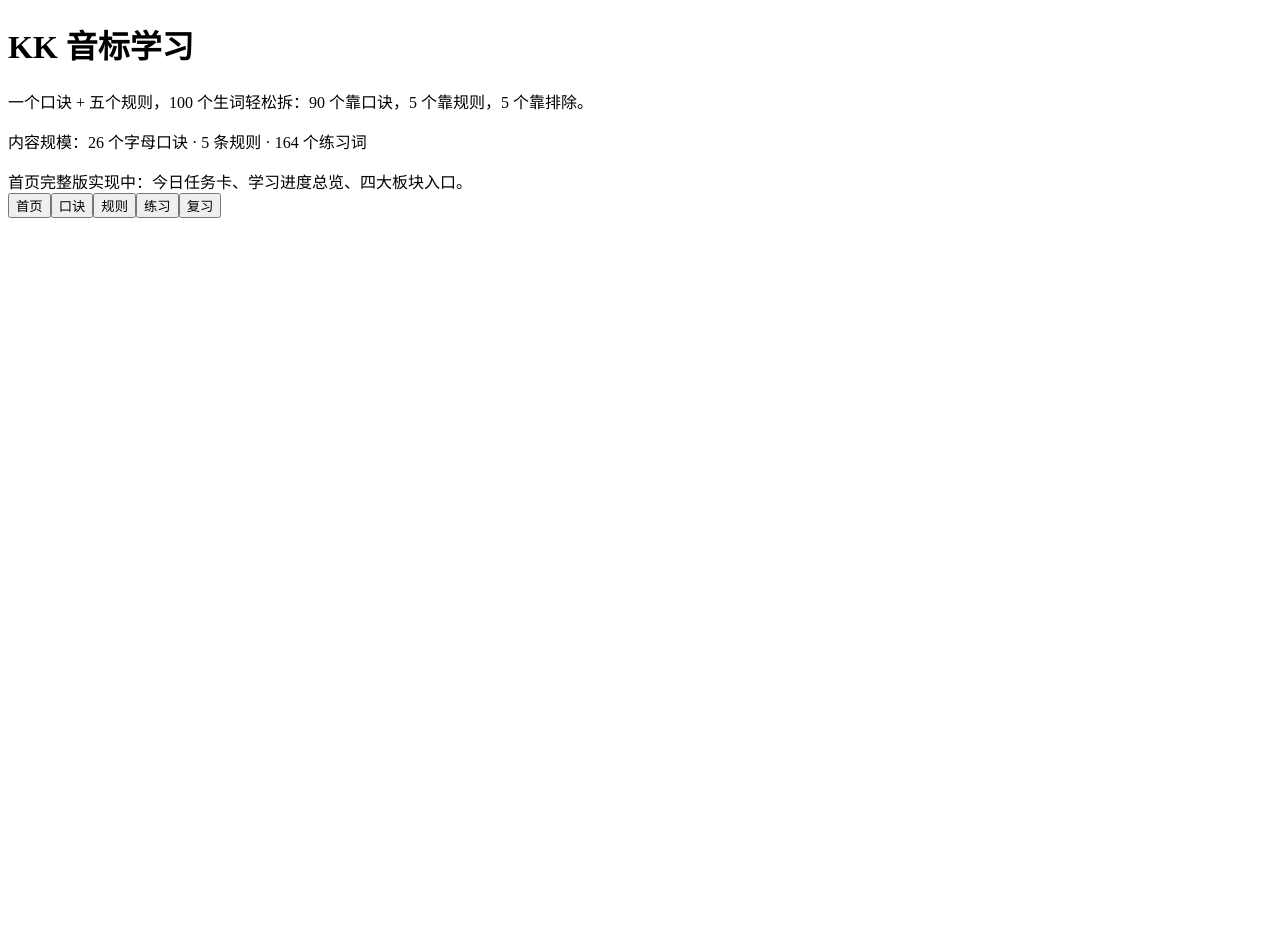
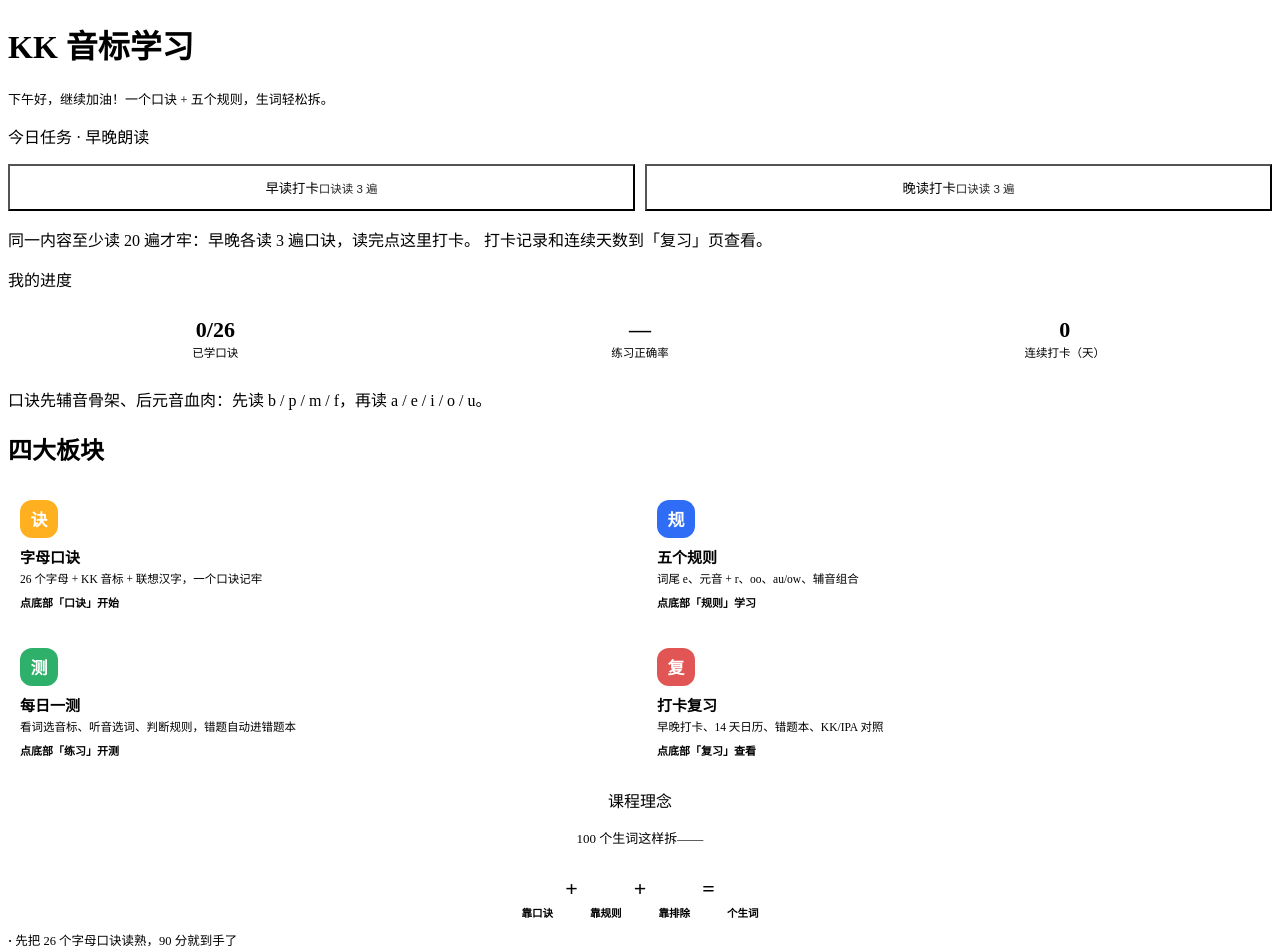
Before and after one commit to linsong0302/english_learn, a React (Vite) app in the folder app/: page / in a window 1280 px wide. Shown: the top 952 px of the page. Before the commit the page ends 800 px from the top, so only its background shows below. Built offline with nearby package versions, Linux system fonts and the light colour scheme; the HTML template or start-up script is replaced by a standard one.

Commit message:
[lane2] 首页 Home：早晚打卡卡、进度总览、四大板块入口、课程理念卡

```diff
--- a/app/src/pages/Home.tsx
+++ b/app/src/pages/Home.tsx
@@ -1,19 +1,167 @@
+import { useState } from 'react'
 import letters from '../data/letters.json'
 import rules from '../data/rules.json'
 import words from '../data/words.json'
+import { loadProgress, streakDays, todayCheckin, toggleCheckin } from '../store'
+import './home.css'
 
-// lane2 负责实现完整首页：今日任务卡、进度总览、板块入口、课程理念。
+// lane2 首页：今日任务卡、学习进度总览、四大板块入口、课程理念卡。
+
+function greeting(): string {
+  const h = new Date().getHours()
+  if (h < 6) return '夜深啦，早点休息'
+  if (h < 11) return '早上好，来读口诀吧'
+  if (h < 14) return '中午好，读两句热热身'
+  if (h < 19) return '下午好，继续加油'
+  return '晚上好，睡前读一读'
+}
+
+/** 练习正确率：所有轮次累计得分 / 累计题数 */
+function quizAccuracy(): string {
+  const rounds = loadProgress().quizRounds
+  const total = rounds.reduce((s, r) => s + r.total, 0)
+  const score = rounds.reduce((s, r) => s + r.score, 0)
+  if (total === 0) return '—'
+  return `${Math.round((score / total) * 100)}%`
+}
+
+const ENTRIES = [
+  {
+    name: '字母口诀', tab: '口诀', color: '#ffb020', char: '诀',
+    desc: '26 个字母 + KK 音标 + 联想汉字，一个口诀记牢',
+    where: '点底部「口诀」开始',
+  },
+  {
+    name: '五个规则', tab: '规则', color: '#2f6df6', char: '规',
+    desc: '词尾 e、元音 + r、oo、au/ow、辅音组合',
+    where: '点底部「规则」学习',
+  },
+  {
+    name: '每日一测', tab: '练习', color: '#2eaf6a', char: '测',
+    desc: '看词选音标、听音选词、判断规则，错题自动进错题本',
+    where: '点底部「练习」开测',
+  },
+  {
+    name: '打卡复习', tab: '复习', color: '#e25555', char: '复',
+    desc: '早晚打卡、14 天日历、错题本、KK/IPA 对照',
+    where: '点底部「复习」查看',
+  },
+]
+
 export default function Home() {
+  const [checkin, setCheckin] = useState(() => todayCheckin())
+  const seen = loadProgress().seenLetters.length
+  const streak = streakDays()
+
+  const onToggle = (slot: 'am' | 'pm') => {
+    setCheckin((c) => ({ ...c, [slot]: toggleCheckin(slot) }))
+  }
+
   return (
     <div className="page">
       <h1>KK 音标学习</h1>
-      <div className="card">
-        <p>一个口诀 + 五个规则，100 个生词轻松拆：90 个靠口诀，5 个靠规则，5 个靠排除。</p>
-        <p className="placeholder">
-          内容规模：{letters.length} 个字母口诀 · {rules.length} 条规则 · {words.length} 个练习词
+      <p className="home-greet">{greeting()}！一个口诀 + 五个规则，生词轻松拆。</p>
+
+      {/* 今日任务卡：早晚朗读打卡 */}
+      <section className="card">
+        <p className="card-title">今日任务 · 早晚朗读</p>
+        <div className="home-checkin">
+          <button
+            className={`btn ${checkin.am ? 'done' : 'todo'}`}
+            onClick={() => onToggle('am')}
+          >
+            {checkin.am ? '早读打卡 ✓' : '早读打卡'}
+            <small>{checkin.am ? '读得真棒！' : '口诀读 3 遍'}</small>
+          </button>
+          <button
+            className={`btn ${checkin.pm ? 'done' : 'todo'}`}
+            onClick={() => onToggle('pm')}
+          >
+            {checkin.pm ? '晚读打卡 ✓' : '晚读打卡'}
+            <small>{checkin.pm ? '又是充实一天！' : '口诀读 3 遍'}</small>
+          </button>
+        </div>
+        <p className="card-hint">
+          同一内容至少读 20 遍才牢：早晚各读 3 遍口诀，读完点这里打卡。
+          打卡记录和连续天数到「复习」页查看。
         </p>
-      </div>
-      <div className="card placeholder">首页完整版实现中：今日任务卡、学习进度总览、四大板块入口。</div>
+      </section>
+
+      {/* 学习进度总览 */}
+      <section className="card">
+        <p className="card-title">我的进度</p>
+        <div className="home-stats">
+          <div className="home-stat">
+            <b>{seen}/26</b>
+            <span>已学口诀</span>
+          </div>
+          <div className="home-stat">
+            <b>{quizAccuracy()}</b>
+            <span>练习正确率</span>
+          </div>
+          <div className="home-stat">
+            <b>{streak}</b>
+            <span>连续打卡（天）</span>
+          </div>
+        </div>
+        {seen < 26 && (
+          <p className="card-hint">
+            口诀先辅音骨架、后元音血肉：先读 b / p / m / f，再读 a / e / i / o / u。
+          </p>
+        )}
+      </section>
+
+      {/* 四大板块入口 */}
+      <section>
+        <h2>四大板块</h2>
+        <div className="home-grid">
+          {ENTRIES.map((e) => (
+            <div className="home-entry" key={e.name}>
+              <div className="home-entry-ic" style={{ background: e.color }}>
+                {e.char}
+              </div>
+              <b>{e.name}</b>
+              <p>{e.desc}</p>
+              <span className="where">{e.where}</span>
+            </div>
+          ))}
+        </div>
+      </section>
+
+      {/* 课程理念卡 */}
+      <section className="card home-idea">
+        <p className="card-title">课程理念</p>
+        <p className="muted" style={{ margin: 0, fontSize: 13 }}>
+          100 个生词这样拆——
+        </p>
+        <div className="home-formula">
+          <div>
+            <span className="num" style={{ background: 'var(--brand)' }}>90</span>
+            <span className="cap">靠口诀</span>
+          </div>
+          <span className="home-eq">+</span>
+          <div>
+            <span className="num" style={{ background: 'var(--accent)' }}>5</span>
+            <span className="cap">靠规则</span>
+          </div>
+          <span className="home-eq">+</span>
+          <div>
+            <span className="num" style={{ background: 'var(--ok)' }}>5</span>
+            <span className="cap">靠排除</span>
+          </div>
+          <span className="home-eq">=</span>
+          <div>
+            <span className="num" style={{ background: 'var(--ink)' }}>100</span>
+            <span className="cap">个生词</span>
+          </div>
+        </div>
+        <ul className="home-idea-tips">
+          <li>先把 26 个字母口诀读熟，90 分就到手了</li>
+          <li>再用 5 个规则拿下难词，最后用排除法收尾</li>
+          <li>先简单后困难：先辅音骨架，后元音血肉</li>
+          <li>内容规模：{letters.length} 个字母口诀 · {rules.length} 条规则 · {words.length} 个练习词</li>
+        </ul>
+      </section>
     </div>
   )
 }
--- a/app/src/pages/Review.tsx
+++ b/app/src/pages/Review.tsx
@@ -98,6 +98,9 @@ export default function Review() {
       {/* 错题本 */}
       <WrongBook wrong={wrong} onMaster={master} />
 
+      {/* 学习建议卡（周老师课堂方法） */}
+      <TipsCard />
+
       <IpaMap />
     </div>
   )
@@ -180,6 +183,30 @@ function WrongBook(props: { wrong: Record<string, WrongWord>; onMaster: (word: s
   )
 }
 
+/** 学习建议卡：周老师课堂上的复习方法，附来源声明 */
+function TipsCard() {
+  const tips = [
+    { icon: '🔁', text: '同一内容至少读 20 遍：多读几遍，嘴巴自然记住发音位置。' },
+    { icon: '🌅', text: '早晚各读 3 遍口诀：a → z 顺一遍，早一次晚一次，记得最牢。' },
+    { icon: '🦴', text: '先搞定辅音骨架，再判断元音血肉：先读准 b、k、t 这些硬音，再补元音。' },
+    { icon: '🪜', text: '先简单后困难：先把简单词读顺，再挑战难词，一步一个台阶。' },
+  ]
+  return (
+    <div className="card rev-tips">
+      <div className="rev-tips-title">学习建议</div>
+      <ul className="rev-tips-list">
+        {tips.map((t) => (
+          <li key={t.icon}>
+            <span className="rev-tips-icon">{t.icon}</span>
+            <span>{t.text}</span>
+          </li>
+        ))}
+      </ul>
+      <p className="rev-tips-source">内容整理自网络公开的学习者笔记（周育如音标课程），仅作学习交流。</p>
+    </div>
+  )
+}
+
 /** 与日历里 MM-DD 同格式的今天标记 */
 function todayKeyLabel(): string {
   const d = new Date()
--- a/app/src/pages/review.css
+++ b/app/src/pages/review.css
@@ -277,3 +277,40 @@
   cursor: pointer;
   padding: 6px 0;
 }
+
+/* 学习建议卡 */
+.rev-tips-title {
+  font-size: 16px;
+  font-weight: 700;
+  margin-bottom: 8px;
+}
+
+.rev-tips-list {
+  list-style: none;
+  margin: 0;
+  padding: 0;
+}
+
+.rev-tips-list li {
+  display: flex;
+  gap: 8px;
+  align-items: flex-start;
+  font-size: 13px;
+  line-height: 1.6;
+  padding: 6px 0;
+  border-bottom: 1px dashed #f0e8d5;
+}
+
+.rev-tips-list li:last-child {
+  border-bottom: 0;
+}
+
+.rev-tips-icon {
+  flex-shrink: 0;
+}
+
+.rev-tips-source {
+  font-size: 11px;
+  color: var(--sub);
+  margin: 8px 0 0;
+}
```
Also changed, not shown: 2 other files (tests, documents, lock files or other folders).
